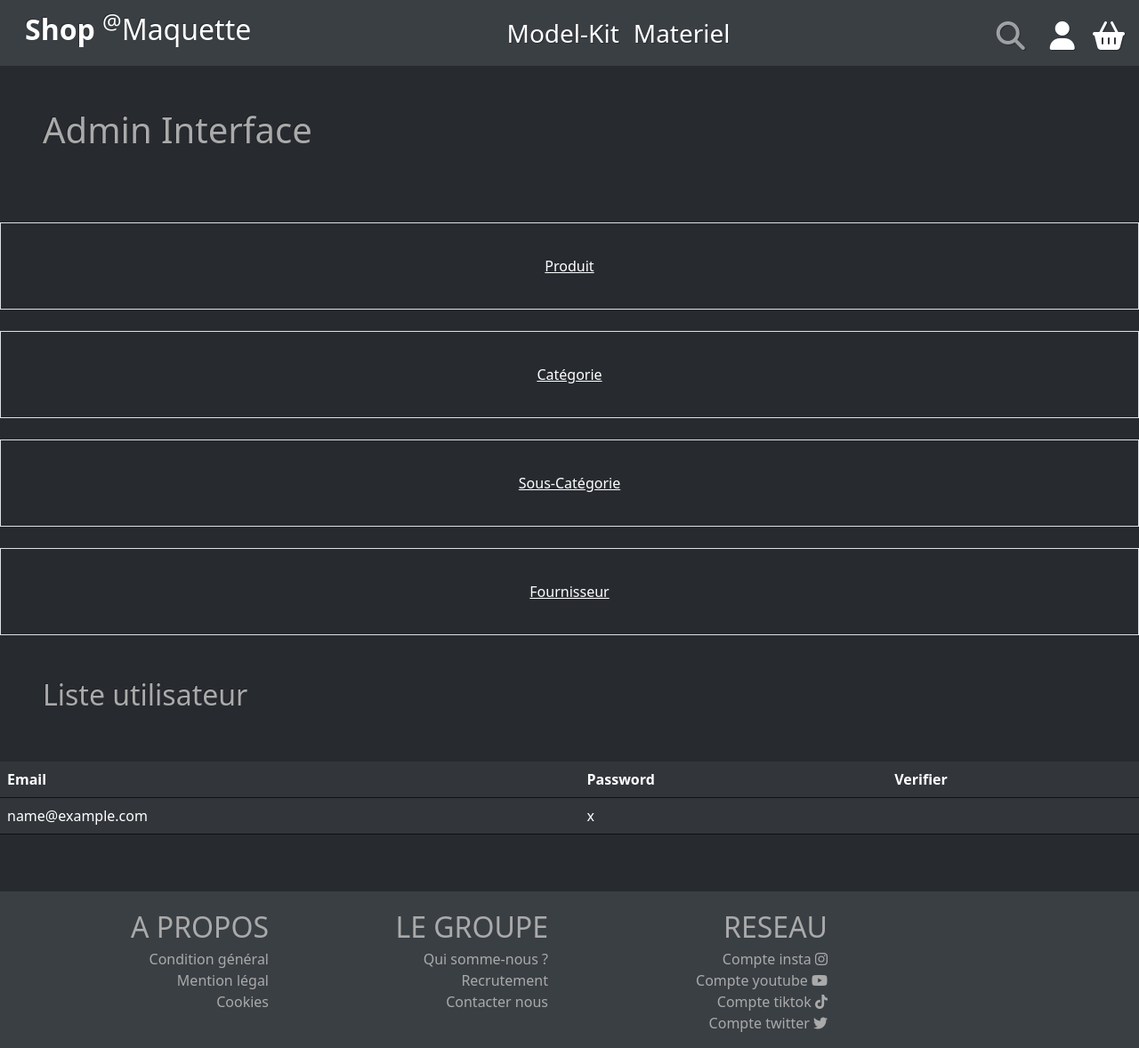
After one commit to Gispsy/ShopMaquette, a Symfony app: template ShopMaquette/templates/home/admin.html.twig in a window 1280 px wide. The commit adds this page. Shown: the whole page at 89% size. Run offline with Twig, Linux system fonts and the light colour scheme; the template is opened without the code that fills it: most values are stand-ins (such as "Sample title", 1, 10 or a date in 2020); some libraries are stand-ins or nearby versions.

Commit message:
Rajout partie admin de gestion des CRUD

```diff
--- a/Front/index.html
+++ b/Front/index.html
@@ -19,8 +19,7 @@
         <nav class="navbar navbar-expand-lg navbar-dark bg-primary">
             <!--Logo de toute les pages qui permet de revenir sur l'accueil-->
             <div class="container-fluid col-md-12">
-                <a class="navbar-brand col-md-3" href="index.html" alt="logoAccueil"><img class="navbar-brand img-fluid"
-                        src="img/Logo02.png"></a></a>
+                <a class="navbar-brand col-md-3" href="index.html" alt="logoAccueil">Shop@Maquette</a></a>
                 <!--Menu burger-->
                 <div class="mb-3">
                     <button class="navbar-toggler" type="button" data-bs-toggle="collapse"
--- a/ShopMaquette/src/Controller/ProduitController.php
+++ b/ShopMaquette/src/Controller/ProduitController.php
@@ -22,7 +22,9 @@ class ProduitController extends AbstractController
     }
 
     #[Route('/new', name: 'app_produit_new', methods: ['GET', 'POST'])]
-    public function newProduit(Request $request, ProduitRepository $produitRepository): Response
+    public function newProduit(
+        Request $request,
+        ProduitRepository $produitRepository): Response
     {
         $produit = new Produit();
         $form = $this->createForm(ProduitType::class, $produit);
--- a/ShopMaquette/src/Controller/UserController.php
+++ b/ShopMaquette/src/Controller/UserController.php
@@ -9,6 +9,7 @@ use App\Repository\UserRepository;
 use App\Repository\ClientRepository;
 use App\Repository\ContactRepository;
 use App\Repository\CommandeRepository;
+use Sensio\Bundle\FrameworkExtraBundle\Configuration\IsGranted;
 use Symfony\Component\HttpFoundation\Request;
 use Symfony\Component\HttpFoundation\Response;
 use Symfony\Component\Routing\Annotation\Route;
--- /dev/null
+++ b/ShopMaquette/templates/home/admin.html.twig
@@ -0,0 +1,50 @@
+{% extends 'base.html.twig' %}
+
+{% block title %}ShopMaquette - Admin Interface
+{% endblock %}
+
+{% block body %}
+	<h1 class="p-5">
+		Admin Interface
+	</h1>
+
+	<div class="container-flex col-12">
+		<div class="border p-5 mt-4">
+			<a href="{{ path('app_produit_index') }}" class="position-absolute start-50 translate-middle">Produit</a>
+		</div>
+		<div class="border p-5 mt-4">
+			<a href="{{ path('categorie_index') }}" class="position-absolute start-50 translate-middle">Catégorie</a>
+		</div>
+		<div class="border p-5 mt-4">
+			<a href="{{ path('sous_categorie_index') }}" class="position-absolute start-50 translate-middle">Sous-Catégorie</a>
+		</div>
+		<div class="border p-5 mt-4">
+			<a href="{{ path('fournisseur_index') }}" class="position-absolute start-50 translate-middle">Fournisseur</a>
+		</div>
+		<h2 class="p-5">
+			Liste utilisateur
+		</h2>
+		<table class="table">
+			<thead>
+				<tr>
+					<th scope="col">Email
+					</th>
+					<th scope="col">Password
+					</th>
+					<th scope="col">Verifier
+					</th>
+				</tr>
+			</thead>
+			<tbody>
+				{% for user in users %}
+					<tr>
+						<td>{{ user.email }}</td>
+						<td>{{ user.password }}</td>
+						<td>{{ user.isVerified }}</td>
+					</tr>
+				{% endfor %}
+			</tbody>
+		</table>
+	</div>
+
+{% endblock %}
--- a/ShopMaquette/templates/partials/_header.html.twig
+++ b/ShopMaquette/templates/partials/_header.html.twig
@@ -5,11 +5,13 @@
 
 		<a class="navbar-brand col-md-3" href="{{ path('app_home') }}">
 
-    <div class="h2"><b>Shop</b><sup>@</sup>Maquette</div></a>
+			<div class="h2">
+				<b>Shop</b>
+				<sup>@</sup>Maquette</div>
+		</a>
 
 		{# Menu burger #}
-        <button class="navbar-toggler" type="button" data-bs-toggle="collapse" data-bs-target="#navbarColor01"
-            aria-controls="navbarColor01" aria-expanded="false" aria-label="Toggle navigation">
+		<button class="navbar-toggler" type="button" data-bs-toggle="collapse" data-bs-target="#navbarColor01" aria-controls="navbarColor01" aria-expanded="false" aria-label="Toggle navigation">
 
 			<span class="navbar-toggler-icon"></span>
 		</button>
@@ -37,28 +39,43 @@
 
 				<div class="position-absolute end-0 mx-2">
 					<li class="list-inline-item m-2 mx-2 dropstart">
-                                <a class="nav-link" data-bs-toggle="dropdown" href="#" role="button"
-                                    aria-haspopup="true" aria-expanded="false"><i
-                                        class="fa-solid fa-magnifying-glass fs-2"></i></a>
+						<a class="nav-link" data-bs-toggle="dropdown" href="#" role="button" aria-haspopup="true" aria-expanded="false">
+							<i class="fa-solid fa-magnifying-glass fs-2"></i>
+						</a>
 						<div class="dropdown-menu bg-primary align-text-end new mx-3">
-                                    <input class="form-control me-sm-2 mt-0 ali" type="search"
-                                        placeholder="Recherche...">
+							<input class="form-control me-sm-2 mt-0 ali" type="search" placeholder="Recherche...">
 						</div>
 					</li>
-                        {% if app.user %}
+					<!--Fin barre de recherche-->
+
+					{% if app.user and is_granted('ROLE_USER') %}
 
 						<!--Utilisateur profil-->
 						<li class="list-inline-item m-2">
-                                <a href="{{ path('app_user') }}" class=><i class="fa-solid fa-user fs-2"></i></a>
+							<a href="{{ path('app_user') }}">
+								<i class="fa-solid fa-user fs-2"></i>
+							</a>
 						</li>
+
 					{% else %}
 
 						<!--Utilisateur connexion-->
 						<li class="list-inline-item m-2">
-                                <a href="{{ path('app_login') }}" class=><i class="fa-solid fa-user fs-2"></i></a>
+							<a href="{{ path('app_login') }}">
+								<i class="fa-solid fa-user fs-2"></i>
+							</a>
 						</li>
 					{% endif %}
 
+				{% if app.user and is_granted('ROLE_ADMIN') %}
+
+					<li class="list-inline-item m-2">
+						<a href="{{ path('app_admin') }}">
+						<i class="bi bi-gear-fill fs-2"></i>
+						</a>
+					</li>
+
+                {% endif %}
 						<!--Panier-->
 					<li class="list-inline-item m-2">
 						<a href="{{ path('app_panier') }}">
@@ -68,7 +85,6 @@
 				</div>
 
 			</ul>
-            <!--Fin barre de recherche-->
 		</div>
 	</nav>
 	{# Fin barre nav #}
--- a/ShopMaquette/templates/user/indexUser.html.twig
+++ b/ShopMaquette/templates/user/indexUser.html.twig
@@ -3,6 +3,8 @@
 {% block title %}ShopMaquette - Profil{% endblock %}
 
 {% block body %}
+
+{% if app.user and is_granted('ROLE_USER') %}
 
 {# Container du titre avec liste #}
 <div class="container-fluid col-12 mt-3">
@@ -59,7 +61,11 @@
                 {{ form_end(Profil) }}
 
         </div>
+    {% else %}
 
+    <p> Your are admin return</p>
+
+    {% endif %}
     </div>
 </div>
 {% endblock %}
```
Also changed, not shown: ShopMaquette/src/Controller/HomeController.php (+11 -0 lines), ShopMaquette/src/Controller/LoginController.php (+16 -1 lines), ShopMaquette/templates/login/logAdmin.html.twig (added, +30 -0 lines), 1 other file. Lines whose indentation alone changed are shown as unchanged.
